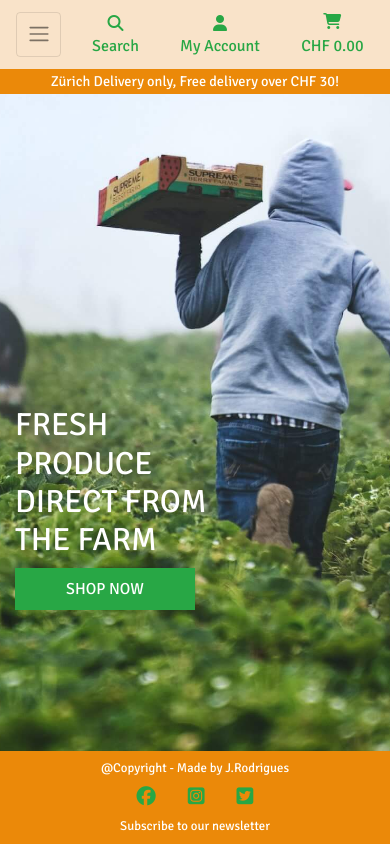
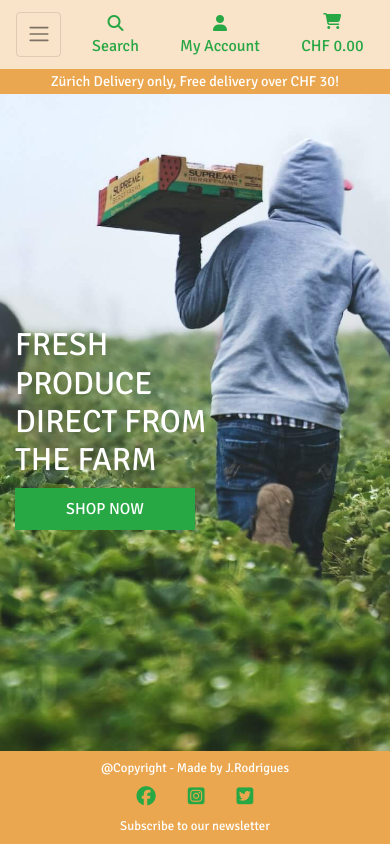
Before and after one commit to Joao4569/farm_fresh, a Django app: page / in a window 390 px wide. Run offline with Django 3.2, Linux system fonts and the light colour scheme; some libraries are stand-ins or nearby versions.

Commit message:
style: Minor styling changes for a better UX

```diff
--- a/static/css/base.css
+++ b/static/css/base.css
@@ -91,7 +91,7 @@ It will be reused in multiple templates and I think this will be the easiest sol
 }
 
 .bg-orange {
-  background: #eb8909 !important;
+  background: #eba74f !important;
 }
 
 .bg-beige {
@@ -288,6 +288,12 @@ color: #17a2b8; /* text-info */
   font-size: 2rem;
 }
 
+/* payment form */
+
+#payment-form {
+  margin-bottom: 9rem;
+}
+
 /* -------------------------------- Media Queries */
 
 /* This query will widen the default bootstrap container class on extra-large
@@ -376,7 +382,7 @@ to bug found - recorded as bug number 4 in readme */
 
 @media (max-width: 410px) {
   .header-container {
-      padding-top: 220px;
+      padding-top: 140px;
   }
 
   body {
```
